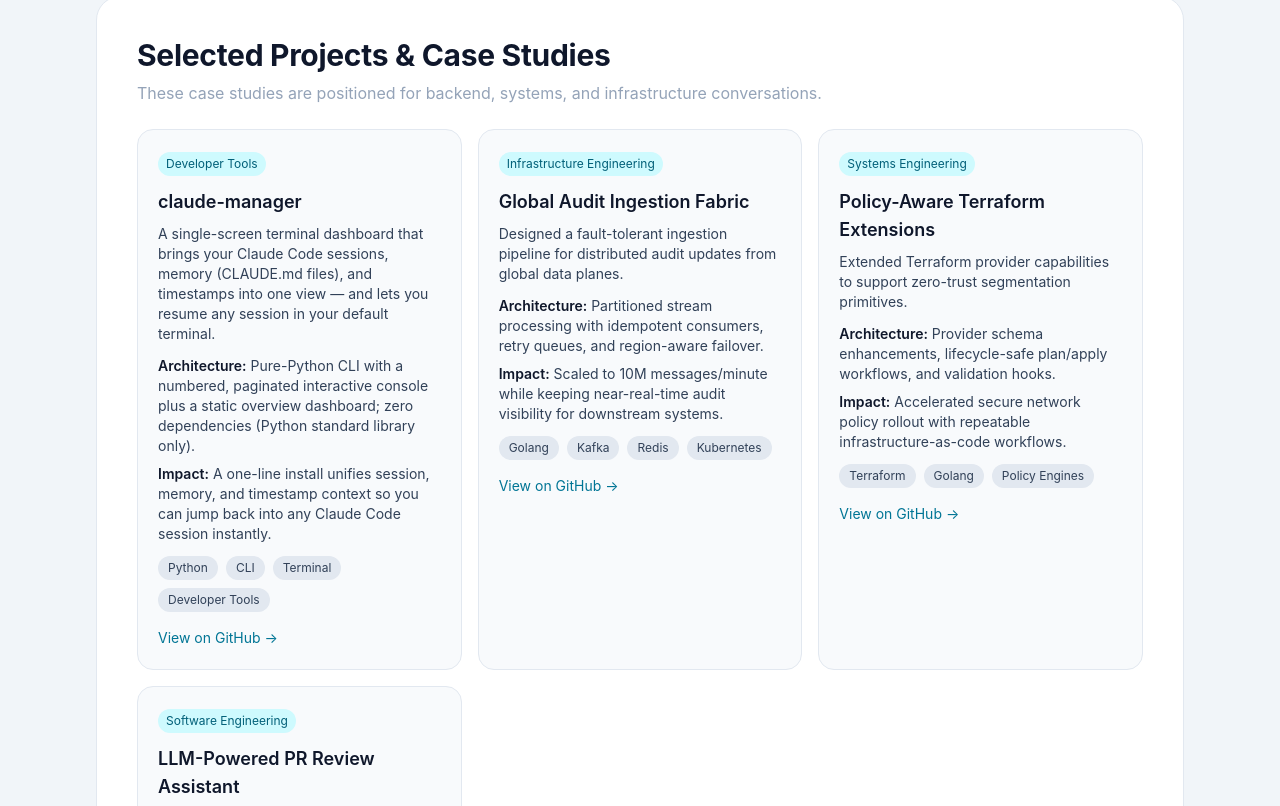
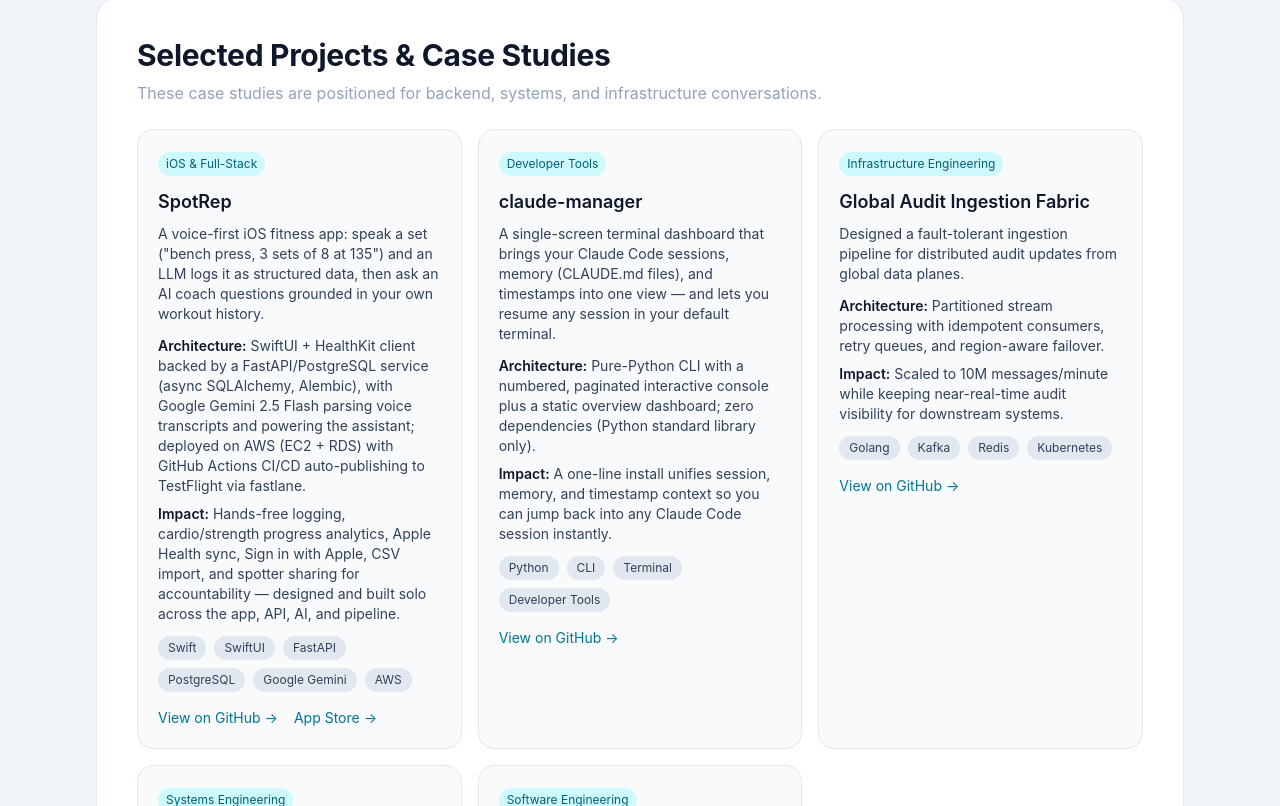
Before and after one commit to busi-reddy-karnati/busi-reddy-karnati.github.io, a React (Vite) app: page / in a window 1280 px wide. Shown: the part 2574-3380 px from the top of the page. Built offline with nearby package versions, Linux system fonts and the light colour scheme.

Commit message:
Add SpotRep, my voice-first fitness app, to the projects list

```diff
--- a/src/components/sections/Projects.tsx
+++ b/src/components/sections/Projects.tsx
@@ -53,16 +53,30 @@
                 </span>
               ))}
             </div>
+            <div className="mt-4 flex flex-wrap gap-x-4 gap-y-1">
               <a
                 href={project.github}
                 target="_blank"
                 rel="noreferrer"
-              className={`mt-4 inline-flex text-sm transition ${
+                className={`inline-flex text-sm transition ${
                   isDark ? 'text-cyan-200 hover:text-cyan-100' : 'text-cyan-700 hover:text-cyan-900'
                 }`}
               >
                 View on GitHub {'->'}
               </a>
+              {project.appStore && (
+                <a
+                  href={project.appStore}
+                  target="_blank"
+                  rel="noreferrer"
+                  className={`inline-flex text-sm transition ${
+                    isDark ? 'text-cyan-200 hover:text-cyan-100' : 'text-cyan-700 hover:text-cyan-900'
+                  }`}
+                >
+                  App Store {'->'}
+                </a>
+              )}
+            </div>
           </article>
         ))}
       </div>
--- a/src/data/profile.ts
+++ b/src/data/profile.ts
@@ -23,6 +23,7 @@
   impact: string
   stack: string[]
   github: string
+  appStore?: string
 }
 
 export const profile = {
@@ -153,6 +154,19 @@
 
 export const projects: ProjectItem[] = [
   {
+    title: 'SpotRep',
+    roleTag: 'iOS & Full-Stack',
+    summary:
+      'A voice-first iOS fitness app: speak a set ("bench press, 3 sets of 8 at 135") and an LLM logs it as structured data, then ask an AI coach questions grounded in your own workout history.',
+    architecture:
+      'SwiftUI + HealthKit client backed by a FastAPI/PostgreSQL service (async SQLAlchemy, Alembic), with Google Gemini 2.5 Flash parsing voice transcripts and powering the assistant; deployed on AWS (EC2 + RDS) with GitHub Actions CI/CD auto-publishing to TestFlight via fastlane.',
+    impact:
+      'Hands-free logging, cardio/strength progress analytics, Apple Health sync, Sign in with Apple, CSV import, and spotter sharing for accountability — designed and built solo across the app, API, AI, and pipeline.',
+    stack: ['Swift', 'SwiftUI', 'FastAPI', 'PostgreSQL', 'Google Gemini', 'AWS'],
+    github: 'https://github.com/busi-reddy-karnati/Fitnesswispr',
+    appStore: '{{APP_STORE_LINK}}',
+  },
+  {
     title: 'claude-manager',
     roleTag: 'Developer Tools',
     summary:
```
Lines whose indentation alone changed are shown as unchanged.
